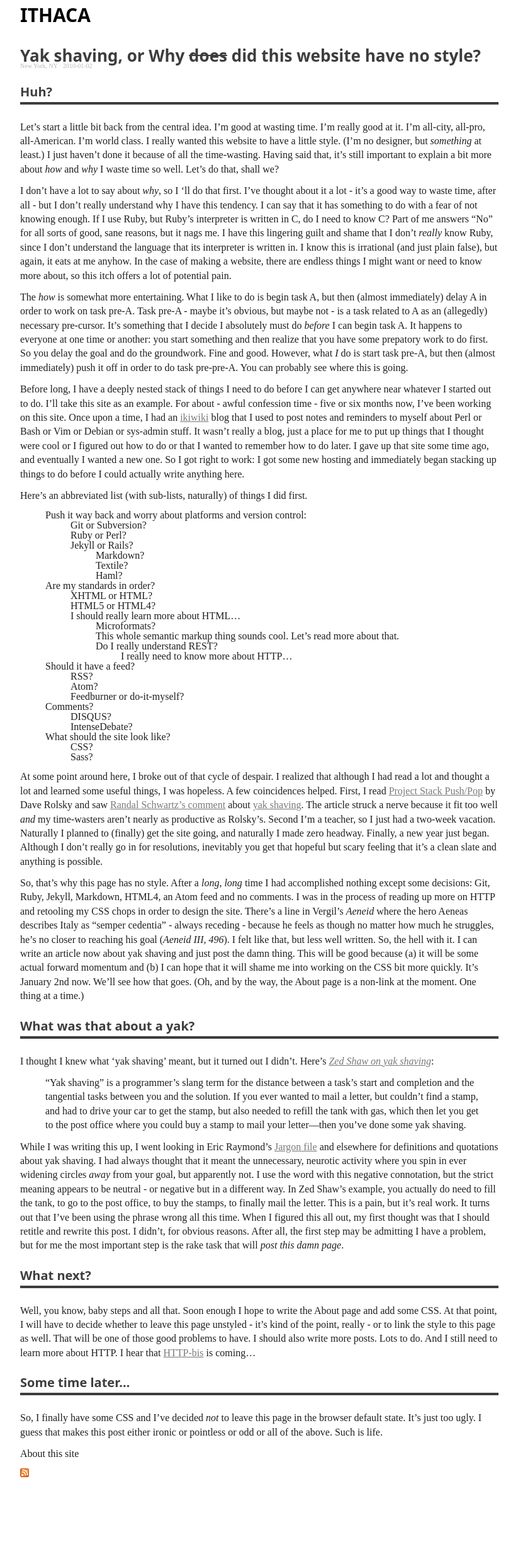
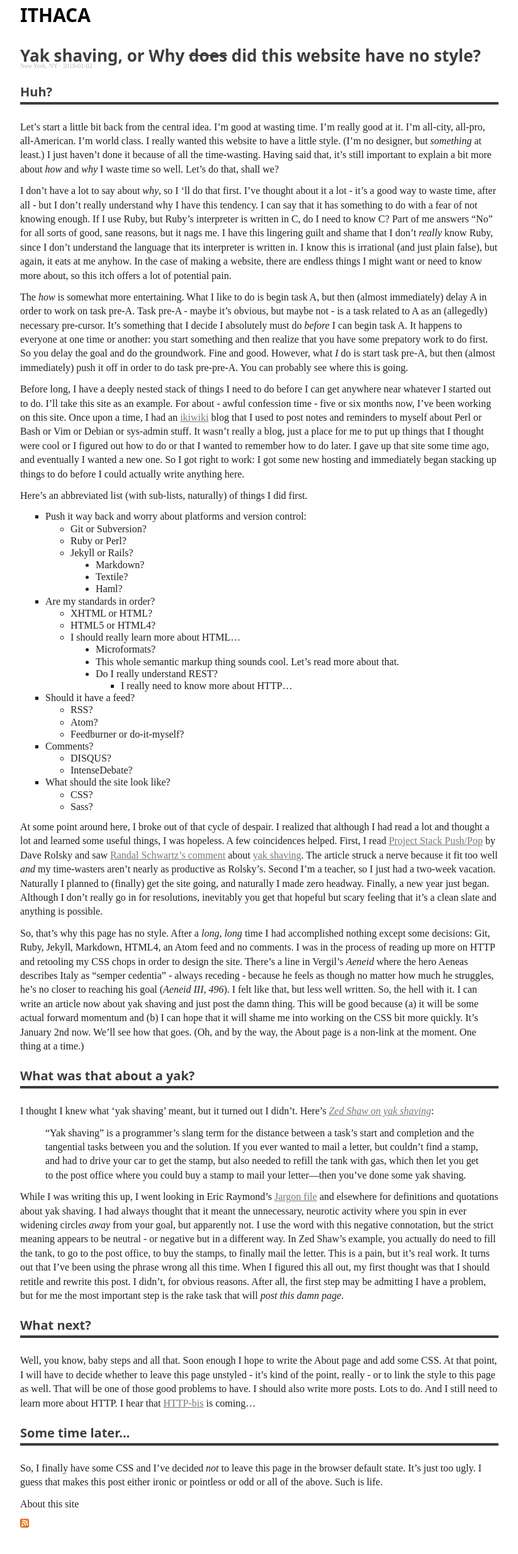
Before and after one commit to strogo/ithaca, a Jekyll site: the page built from _posts/2010-01-02-yak-shaving.md, in a window 1280 px wide. Shown: the whole page at 63% size, without its empty margins (228-1051 px from the left). Built offline with Jekyll 4.4.1, drawn with Linux system fonts in a browser that asks for light colours; Markdown is read by kramdown in place of the engine named in the settings; before the commit the page ends 2387 px from its top, so only the background shows below that.

Commit message:
Tweaks to lists: bullets and line-height

```diff
--- a/css/screen.css
+++ b/css/screen.css
@@ -48,9 +48,17 @@ p {
 
 blockquote { margin: 10px 30px 10px 40px; }
 
-ul, ol { margin-left: 40px; font-size: 1.6em; }
+ul, ol { margin-left: 40px; font-size: 1.6em; line-height: 1.2; }
 
 ul ul, ol ol { font-size: 100%; }
+
+ul { list-style-type: square; }
+
+ul ul { list-style-type: circle;}
+
+ul ul ul { list-style-type: disc; }
+
+ul ul ul ul { list-style-type: square; }
 
 h2 + p { margin-top: 25px; }
 
```
